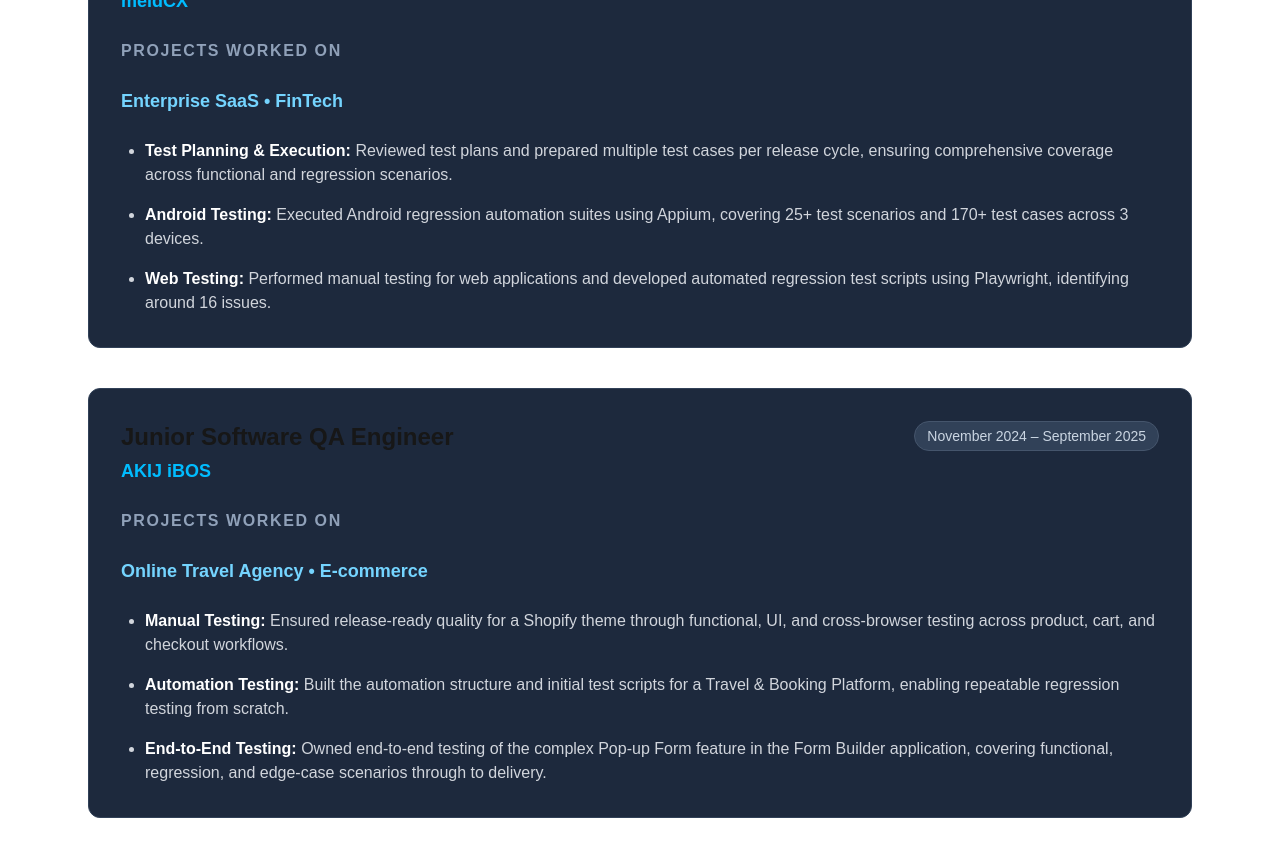
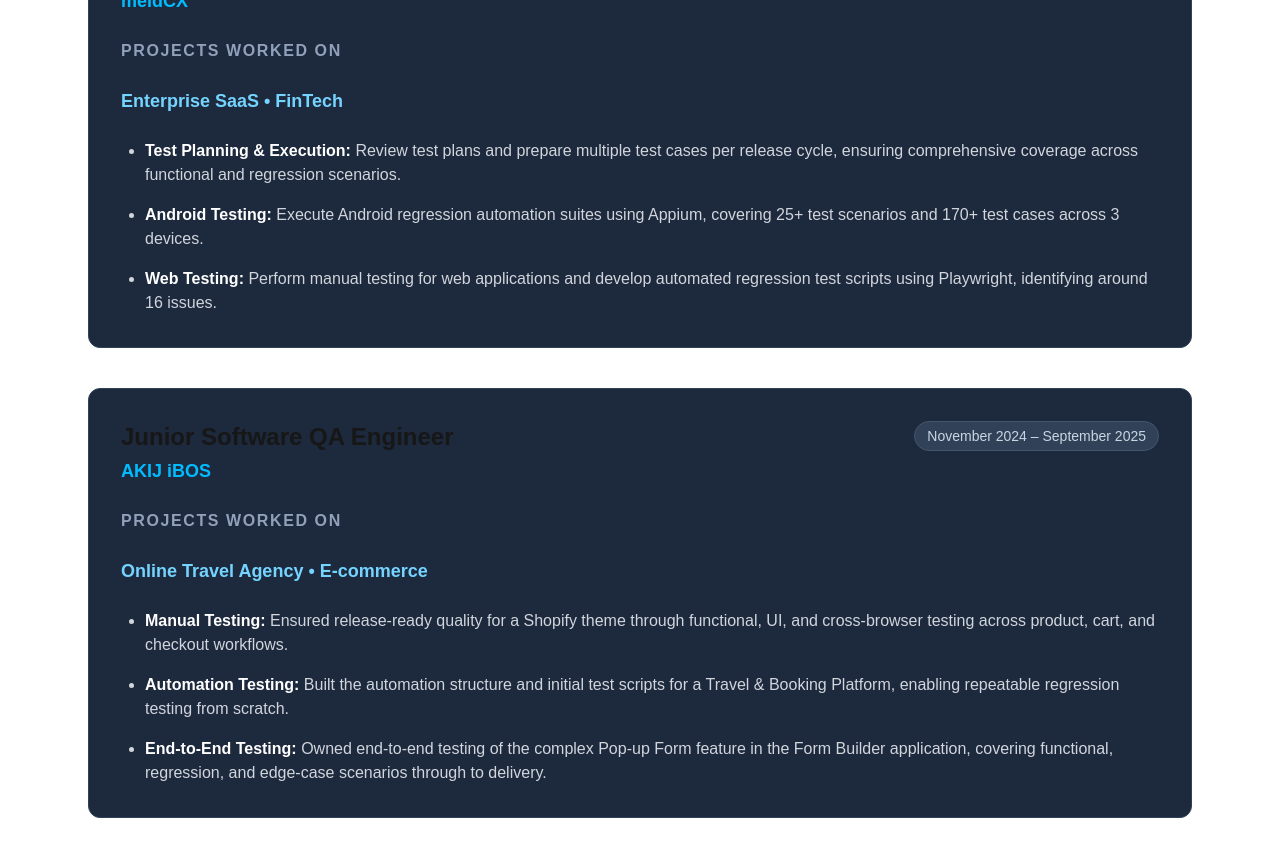
Before and after one commit to tanjidhasan41/tanjid-portfolio, a Next.js app: page / in a window 1280 px wide. Shown: the part 1800-2657 px from the top of the page. Built offline with nearby package versions, Linux system fonts and the light colour scheme.

Commit message:
Update experience section

```diff
--- a/components/Experience.tsx
+++ b/components/Experience.tsx
@@ -34,7 +34,7 @@
                 <span className="font-semibold text-white">
                   Test Planning & Execution:
                 </span>{" "}
-                Reviewed test plans and prepared multiple test cases per release cycle,
+                Review test plans and prepare multiple test cases per release cycle,
                 ensuring comprehensive coverage across functional and regression scenarios.
               </li>
 
@@ -42,7 +42,7 @@
                 <span className="font-semibold text-white">
                   Android Testing:
                 </span>{" "}
-                Executed Android regression automation suites using Appium, covering
+                Execute Android regression automation suites using Appium, covering
                 25+ test scenarios and 170+ test cases across 3 devices.
               </li>
 
@@ -50,7 +50,7 @@
                 <span className="font-semibold text-white">
                   Web Testing:
                 </span>{" "}
-                Performed manual testing for web applications and developed automated
+                Perform manual testing for web applications and develop automated
                 regression test scripts using Playwright, identifying around 16 issues.
               </li>
             </ul>
```
